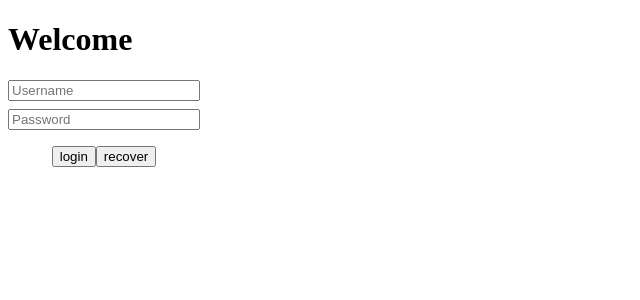
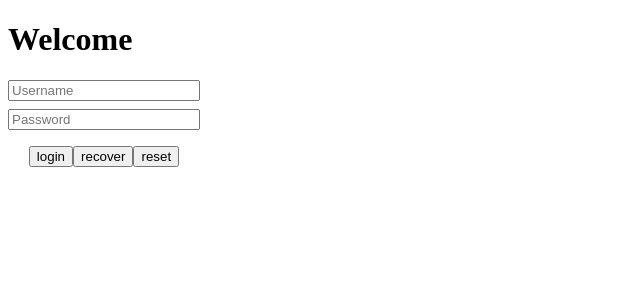
Before and after one commit to fborges42/semantic-versioning, an Angular app in the folder semantic-versioning/: page / in a window 1280 px wide. Shown: the top 300 px of the page, without its empty margins (0-640 px from the left). Built offline with nearby package versions, Linux system fonts and the light colour scheme.

Commit message:
feat: reset password button

```diff
--- a/semantic-versioning/src/app/login/login.component.html
+++ b/semantic-versioning/src/app/login/login.component.html
@@ -6,5 +6,6 @@
   <div class="d-flex row">
     <button type="submit">login</button>
     <button type="button">recover</button>
+    <button type="button">reset</button>
   </div>
 </div>
```
